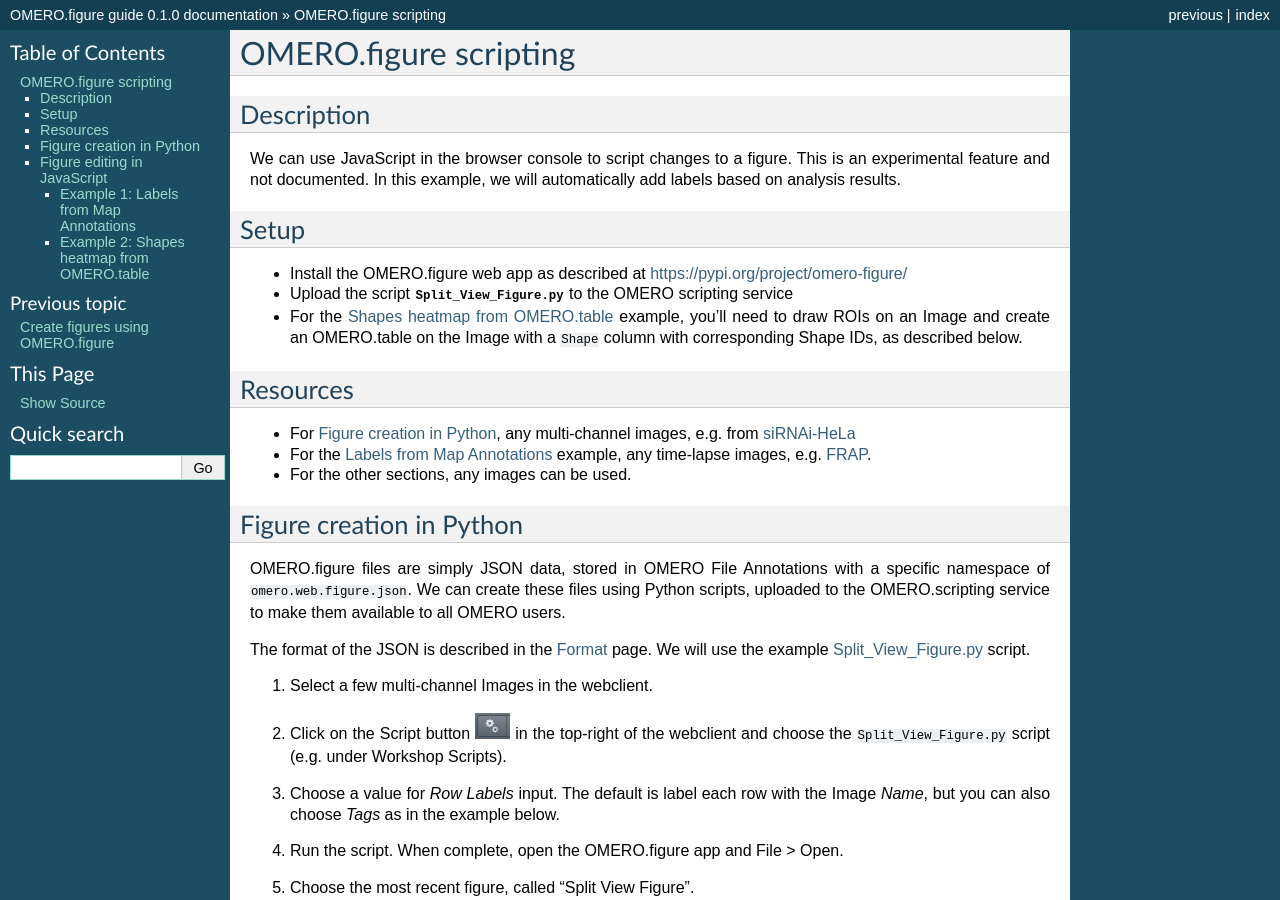
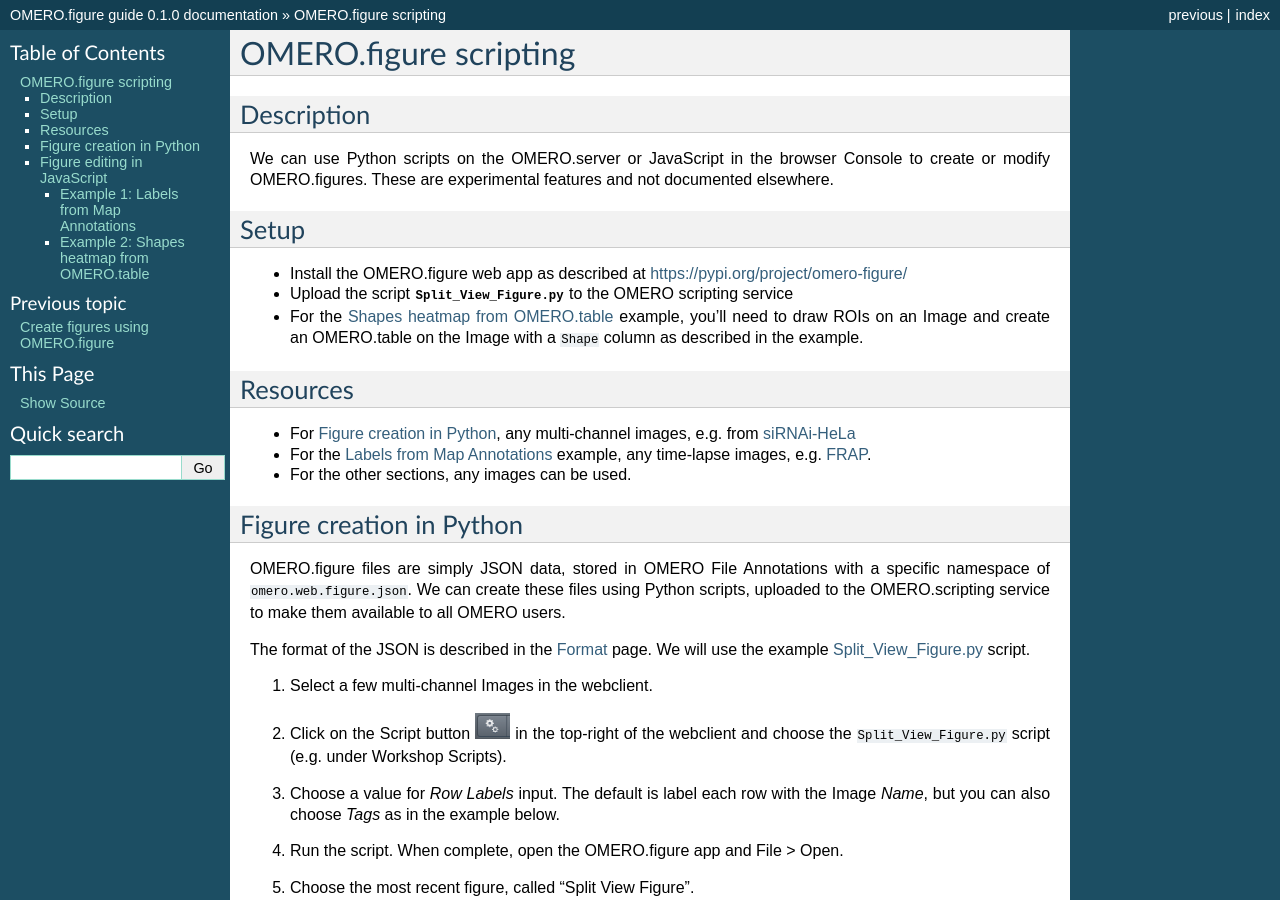
Before and after one commit to ome/omero-guide-figure, a Sphinx documentation site: the page built from docs/omero_figure_scripting.rst, in a window 1280 px wide and 900 px high. Built offline with Sphinx 7.4.7, drawn with Linux system fonts in a browser that asks for light colours.

Commit message:
Fix Description and remove 'described below'

```diff
--- a/docs/omero_figure_scripting.rst
+++ b/docs/omero_figure_scripting.rst
@@ -4,9 +4,8 @@
 Description
 -----------
 
-We can use JavaScript in the browser console to script changes to a
-figure. This is an experimental feature and not documented.
-In this example, we will automatically add labels based on analysis results.
+We can use Python scripts on the OMERO.server or JavaScript in the browser Console to create or
+modify OMERO.figures. These are experimental features and not documented elsewhere.
 
 Setup
 -----
@@ -14,7 +13,7 @@
 -  Install the OMERO.figure web app as described at https://pypi.org/project/omero-figure/
 -  Upload the script :download:`Split_View_Figure.py <../scripts/Split_View_Figure.py>` to the OMERO scripting service
 -  For the :ref:`Shapes heatmap from OMERO.table<omeroTableData>` example, you'll need to draw ROIs on an Image and create an OMERO.table on the
-   Image with a ``Shape`` column with corresponding Shape IDs, as described below.
+   Image with a ``Shape`` column as described in the example.
 
 Resources
 ---------
```
